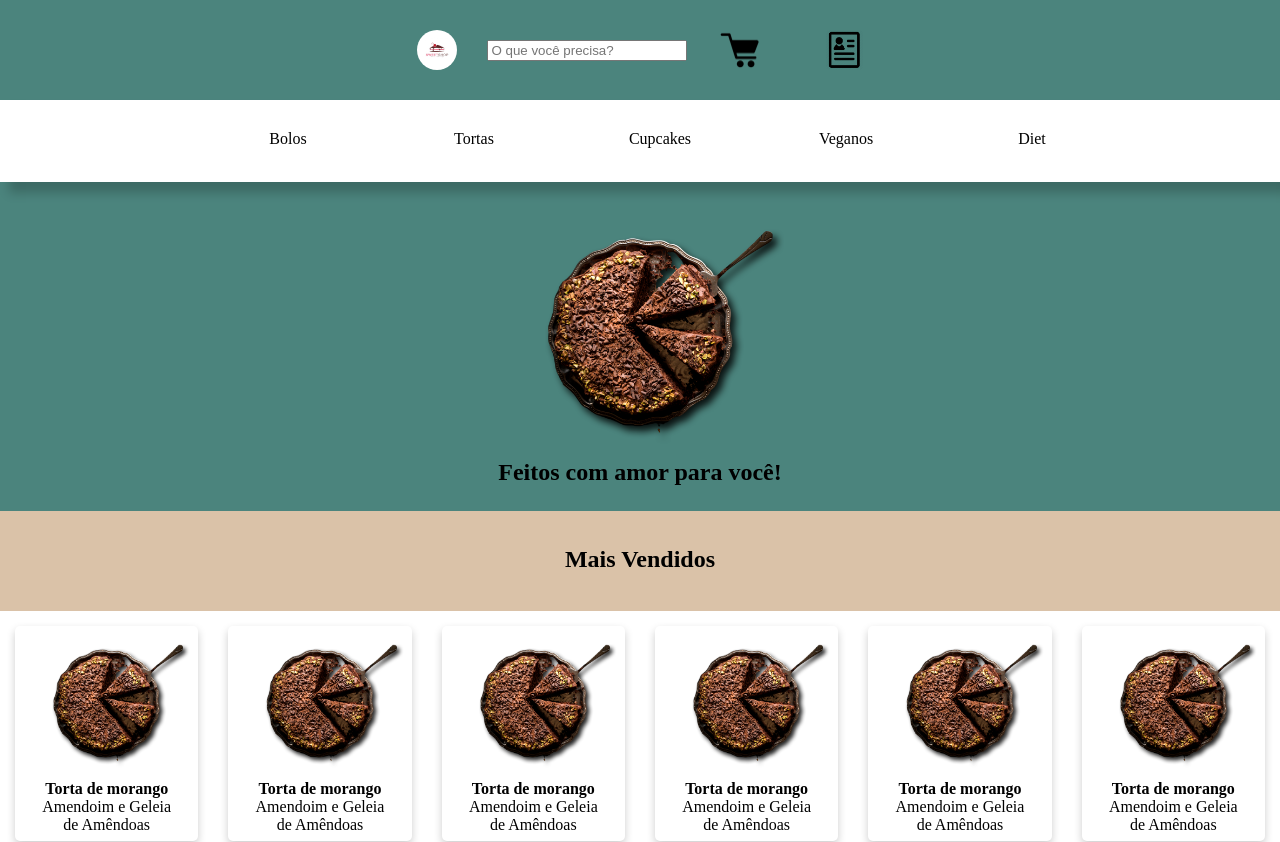
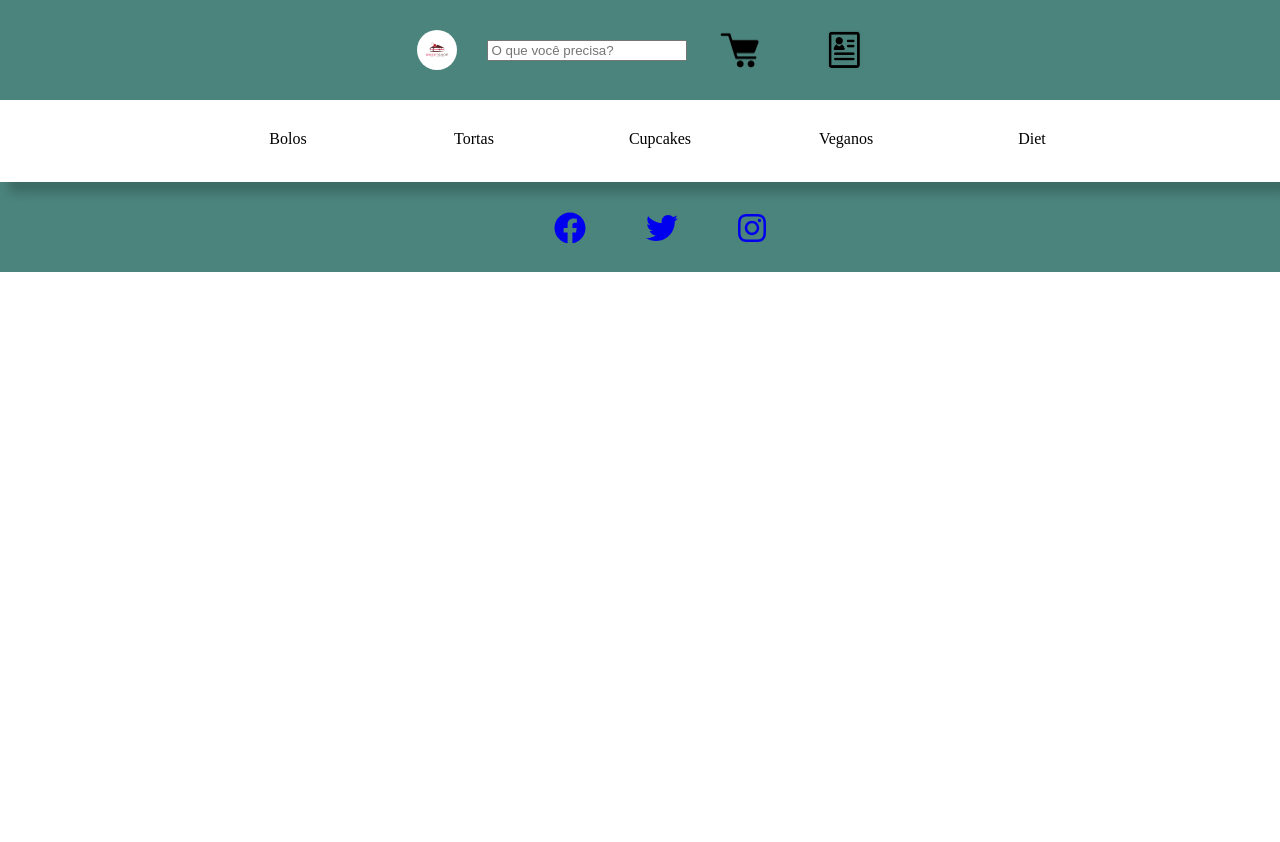
Before and after one commit to jorgesalhani/StoreWebProject, a React (Create React App) app in the folder Milestone02/milestone2-app/: page /profile in a window 1280 px wide. Shown: the top 842 px of the page. After the commit the page ends 800 px from the top, so only its background shows below. Built offline with nearby package versions, Linux system fonts and the light colour scheme.

Commit message:
added router to app

```diff
--- a/Milestone02/milestone2-app/src/App.js
+++ b/Milestone02/milestone2-app/src/App.js
@@ -1,5 +1,5 @@
 import React from "react"
-
+import { BrowserRouter as Router, Switch, Route } from 'react-router-dom';
 import Header from "./components/header/Header.js"
 import HomePage from "./components/homepage/HomePage.js"
 import Footer from "./components/footer/Footer.js"
@@ -10,12 +10,19 @@ import ProductPage from "./components/ProductPage/ProductPage";
 
 function App() {
     return (
-        <div>
-            <Header />
-            <NavBar />
-            <HomePage />
-            <Footer />
-        </div>
+        <>
+            <Router>
+                <Header />
+                <NavBar />
+                <Switch>
+                    <Route path='/' exact component={HomePage} />
+                    <Route path='/product-list' component={ProductListPage} />
+                    <Route path='/product-details' component={ProductPage} />
+                </Switch>
+                <Footer />
+            </Router>
+
+        </>
     )
 }
 
--- /dev/null
+++ b/Milestone02/package.json
@@ -0,0 +1,5 @@
+{
+  "dependencies": {
+    "react-router-dom": "^5.2.0"
+  }
+}
```
Also changed, not shown: 1 other file (tests, documents, lock files or other folders).
